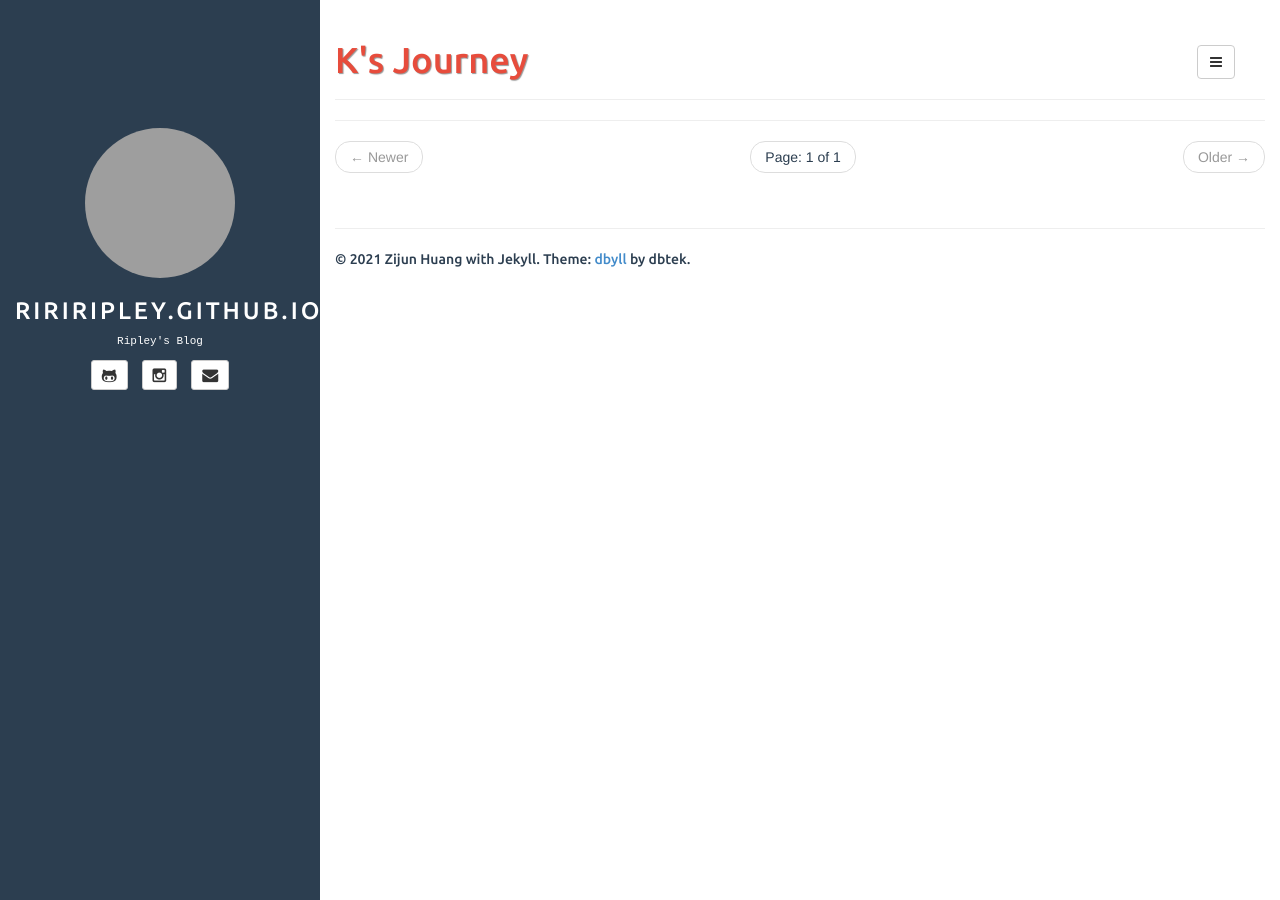
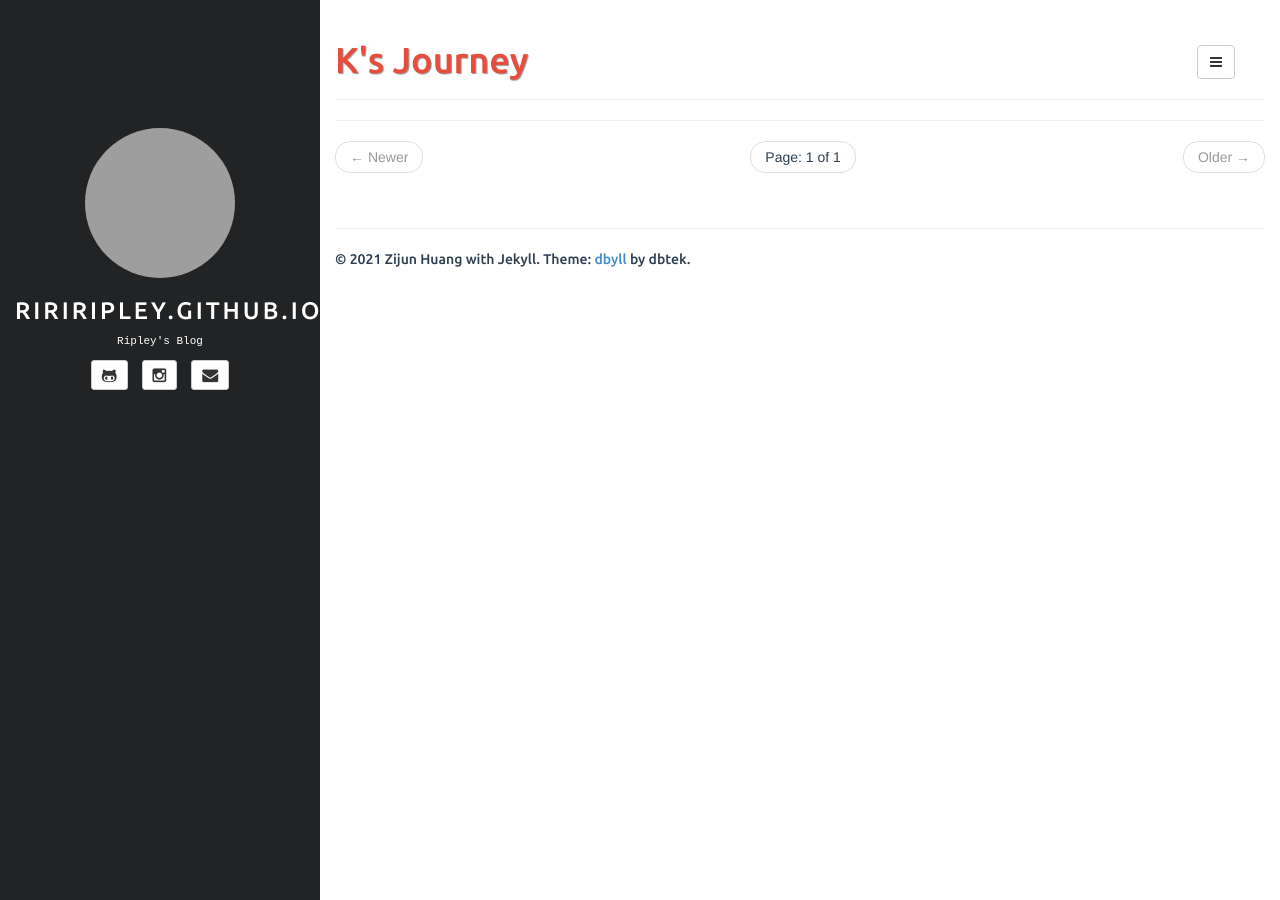
Before and after one commit to ririripley/ririripley.github.io, a Jekyll site: the page built from index.html, in a window 1280 px wide. Built offline with Jekyll 4.4.1, drawn with Linux system fonts in a browser that asks for light colours; the list of posts is cut into pages by our own code; grey boxes are pictures that could not be loaded.

Commit message:
background color of sidebar

```diff
--- a/assets/css/style.css
+++ b/assets/css/style.css
@@ -8,7 +8,7 @@ body{
 	position: fixed;
 	top: 0px;
 	padding-top: 10%;
-	background-color: #2c3e50;
+	background-color: #212325;
 	color: #fff;
 }
 
```
